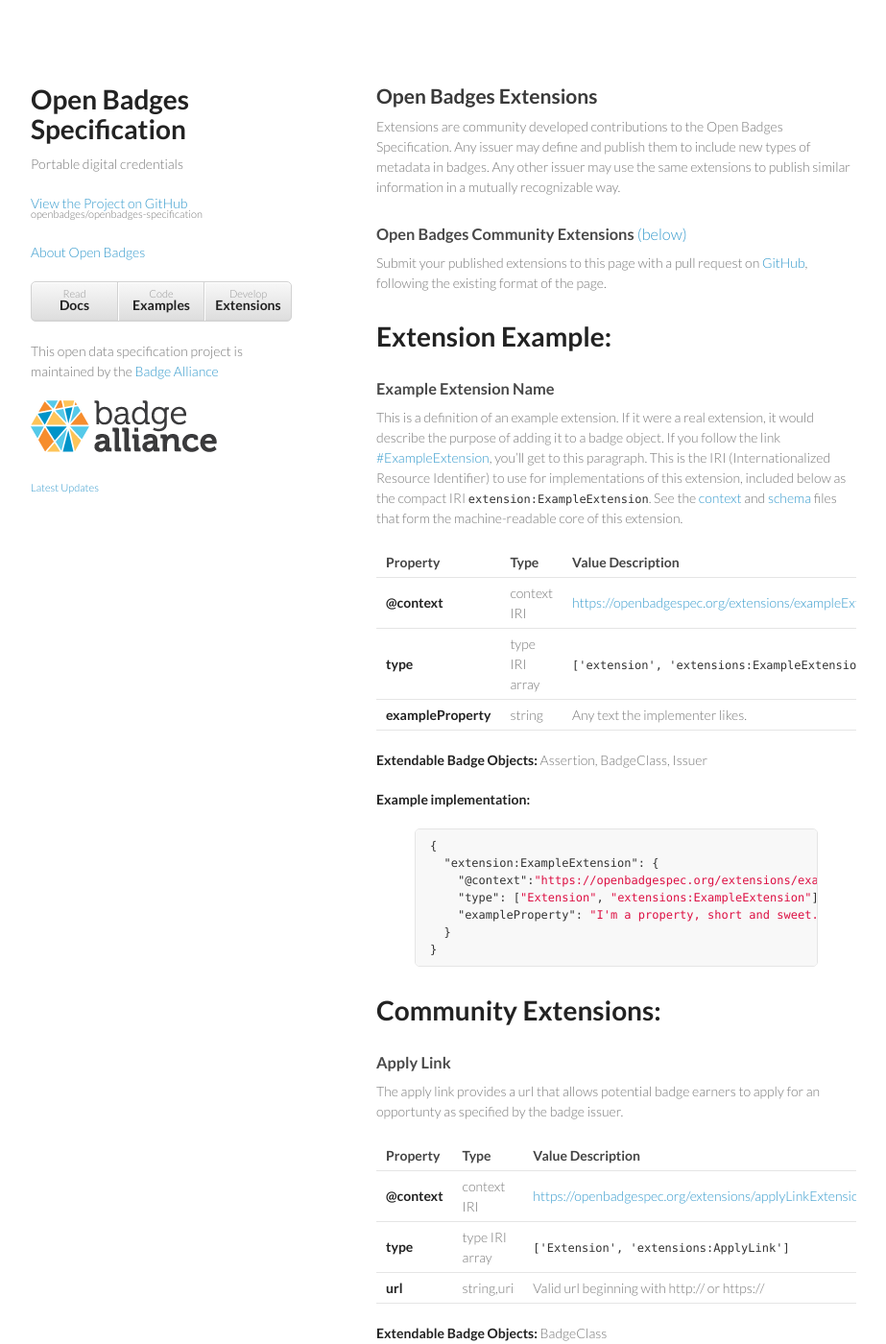
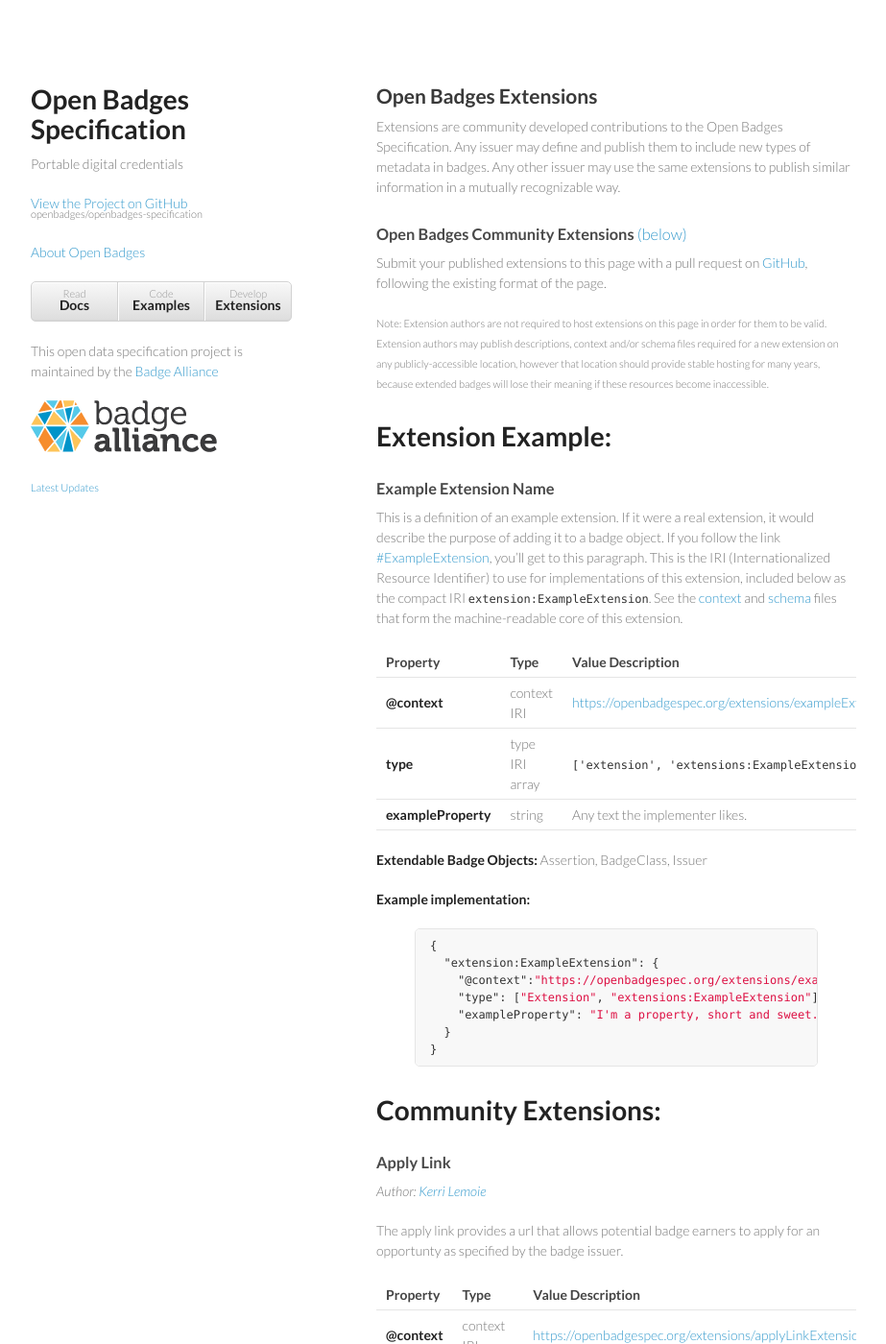
Before and after one commit to 1EdTech/openbadges-specification, a Jekyll site: the page built from extensions/index.md, in a window 1280 px wide and 1400 px high. Shown: the whole window at 96% size, without its empty margins (178-1101 px from the left). Built offline with Jekyll 4.4.1, drawn with Linux system fonts in a browser that asks for light colours; some of the changed text lies outside the part shown.

Commit message:
Add extension authorship and remote hosting info

```diff
--- a/extensions/index.md
+++ b/extensions/index.md
@@ -9,7 +9,9 @@ layout: page
 Extensions are community developed contributions to the Open Badges Specification. Any issuer may define and publish them to include new types of metadata in badges. Any other issuer may use the same extensions to publish similar information in a mutually recognizable way.
 
 ### Open Badges Community Extensions [(below)](#CommunityExtensions)
-Submit your published extensions to this page with a pull request on [GitHub](https://github.com/openbadges/openbadges-specification/blob/gh-pages/extensions/index.md), following the existing format of the page.
+Submit your published extensions to this page with a pull request on [GitHub](https://github.com/openbadges/openbadges-specification/blob/master/extensions/index.md), following the existing format of the page.
+
+<small>Note: Extension authors are not required to host extensions on this page in order for them to be valid. Extension authors may publish descriptions, context and/or schema files required for a new extension on any publicly-accessible location, however that location should provide stable hosting for many years, because extended badges will lose their meaning if these resources become inaccessible.</small>
 
 
 # Extension Example:
@@ -42,10 +44,11 @@ Assertion, BadgeClass, Issuer
 }
 {% endhighlight %}
 
-
 # <a name="CommunityExtensions"></a> Community Extensions:
 
 ### <a name="ApplyLink"></a> Apply Link
+_Author: [Kerri Lemoie](https://github.com/kayaelle)_
+
 The apply link provides a url that allows potential badge earners to apply for an opportunty as specified by the badge issuer.
 
 {::options parse_block_html="true" /}
@@ -131,6 +136,8 @@ Assertion (full copy of endorsed object elided):
 {% endhighlight %}
 
 ### <a name="GeoCoordinates"></a> Location
+_Authors: [Doug Belshaw](http://dynamicskillset.com) and [Kerri Lemoie](https://github.com/kayaelle)_
+
 An extension allowing for the addition of the geographic coordinates associated with a badge object. For example, geolocation could represent where a Badge Class is available, where a badge was earned or the location of an issuer. The required description property allows implementers to be more specific about the reason location is included. The extended value takes
 
 {::options parse_block_html="true" /}
--- a/stylesheets/styles.css
+++ b/stylesheets/styles.scss
@@ -1,3 +1,7 @@
+---
+# Transform this into CSS
+---
+
 @import url(https://fonts.googleapis.com/css?family=Lato:300italic,700italic,300,700);
 
 body {
```
Also changed, not shown: other parts of extensions/index.md (+4 -0 lines), 1 other file.
